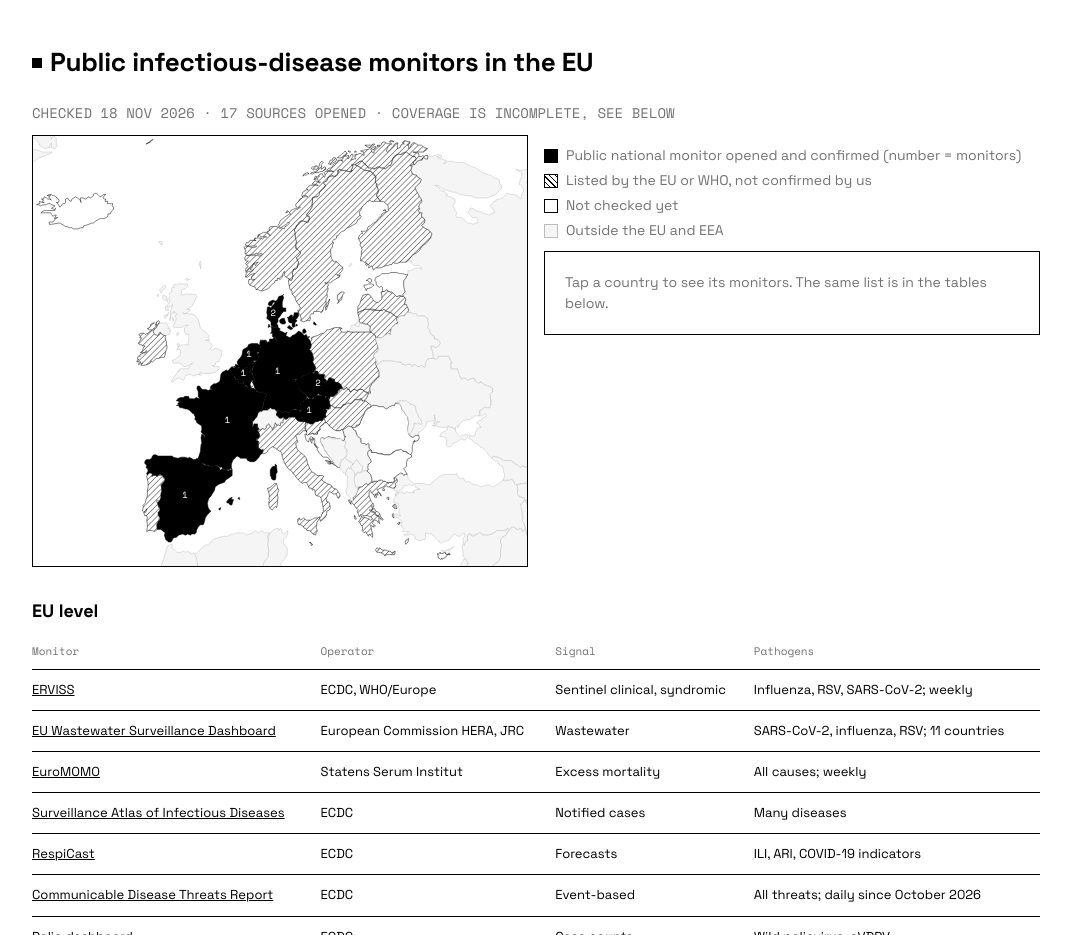
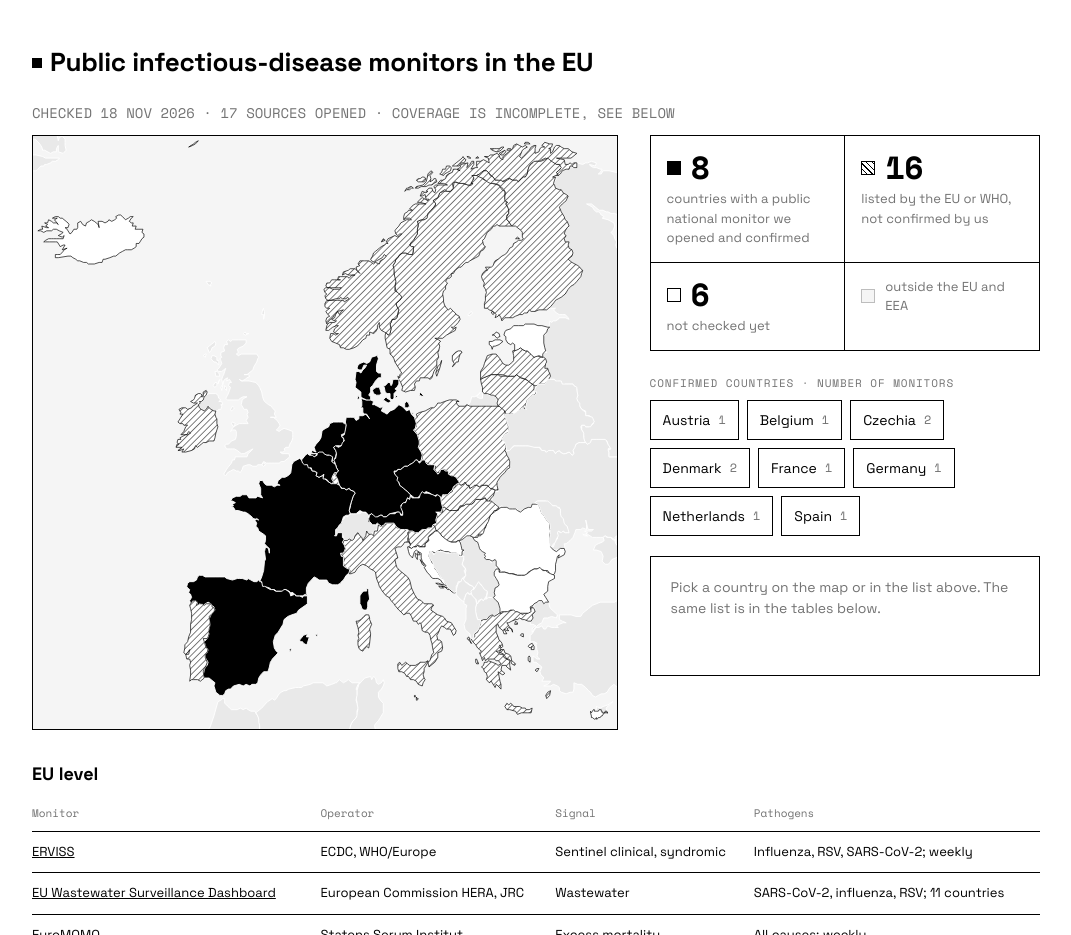
Before and after one commit to kondratevakate/virufy-biosurveillance, a plain HTML site: page app/index.html in a window 1280 px wide. Shown: the part 1820-2755 px from the top of the page, without its empty margins (104-1175 px from the left). Drawn offline with Linux system fonts and the light colour scheme.

Commit message:
Redesign the EU monitors block
- Legend becomes a counter grid (8 confirmed, 16 listed, 6 not checked),
  filled from monitors.json
- Confirmed countries as buttons with the number of monitors; they work
  with a keyboard and select the country on the map
- Map cropped to the EU and EEA, lighter strokes and outside countries,
  finer hatching, selected country outlined; number badges removed
  (they overlapped in the Benelux)
- Map data still loads lazily, with a fallback 3 s after page load
- Service worker cache bumped to virufy-v9

Co-Authored-By: Claude Opus 5.5 <noreply@anthropic.com>

```diff
--- a/app/index.html
+++ b/app/index.html
@@ -78,16 +78,18 @@
     <section class="block" id="monitors">
       <h2><span class="marker"></span>Public infectious-disease monitors in the EU</h2>
       <p class="small mono">CHECKED 18 NOV 2026 · 17 SOURCES OPENED · COVERAGE IS INCOMPLETE, SEE BELOW</p>
-      <div class="grid two map-grid">
-        <div id="monitorMap"><p class="small">Loading the map…</p></div>
-        <div>
-          <ul class="legend small">
-            <li><span class="sq black"></span>Public national monitor opened and confirmed (number = monitors)</li>
-            <li><span class="sq hatch"></span>Listed by the EU or WHO, not confirmed by us</li>
-            <li><span class="sq white"></span>Not checked yet</li>
-            <li><span class="sq grey"></span>Outside the EU and EEA</li>
+      <div class="map-grid">
+        <div id="monitorMap" class="map-frame"><p class="small">Loading the map…</p></div>
+        <div class="monitor-side">
+          <ul class="legend-stats">
+            <li><span class="sq black"></span><span class="stat mono" id="nOk">8</span><span class="small">countries with a public national monitor we opened and confirmed</span></li>
+            <li><span class="sq hatch"></span><span class="stat mono" id="nUnconfirmed">16</span><span class="small">listed by the EU or WHO, not confirmed by us</span></li>
+            <li><span class="sq white"></span><span class="stat mono" id="nUnchecked">6</span><span class="small">not checked yet</span></li>
+            <li><span class="sq grey"></span><span class="small">outside the EU and EEA</span></li>
           </ul>
-          <div id="monitorDetail" class="card"><p class="small">Tap a country to see its monitors. The same list is in the tables below.</p></div>
+          <p class="mono kicker">CONFIRMED COUNTRIES · NUMBER OF MONITORS</p>
+          <div id="countryChips" class="chips" role="group" aria-label="Countries with a confirmed monitor"></div>
+          <div id="monitorDetail" class="card detail" aria-live="polite"><p class="small">Pick a country on the map or in the list above. The same list is in the tables below.</p></div>
         </div>
       </div>
       <h3>EU level</h3>
--- a/app/landing.js
+++ b/app/landing.js
@@ -24,31 +24,49 @@ function detail(country, monitors) {
   return `<h3>${esc(country.name)}</h3><p class="small">Outside the EU and EEA; not part of this list.</p>`;
 }
 
+// Map crop: the EU and EEA from Iceland to Cyprus; Russia and North Africa are cut off.
+const CROP = { lon0: -25, lon1: 35, lat0: 34, lat1: 71.5 };
+
 async function renderMonitorMap() {
   const box = $("monitorMap");
   try {
     const [geo, monitors] = await Promise.all([getJson("data/europe.json"), getJson("data/monitors.json")]);
-    const [lon0, lat0, lon1, lat1] = geo.bounds, k = 14, c = Math.cos((52 * Math.PI) / 180);
+    const { lon0, lon1, lat0, lat1 } = CROP, k = 14, c = Math.cos((52 * Math.PI) / 180);
     const X = (lon) => (lon - lon0) * c * k, Y = (lat) => (lat1 - lat) * k;
     const W = X(lon1), H = Y(lat0);
     const status = (a3) => (monitors.national[a3] ? "ok" : monitors.not_confirmed.includes(a3) ? "unconfirmed"
       : monitors.not_checked.includes(a3) ? "unchecked" : "outside");
-    const fill = { ok: "#000000", unconfirmed: "url(#hatch)", unchecked: "#ffffff", outside: "#f5f5f5" };
     const paths = geo.countries.map((ct) => {
-      const st = status(ct.a3);
       const d = ct.rings.map((r) => `M${r.map(([lo, la]) => `${X(lo).toFixed(1)},${Y(la).toFixed(1)}`).join("L")}Z`).join("");
-      return `<path data-a3="${esc(ct.a3)}" d="${d}" fill="${fill[st]}" stroke="${st === "outside" ? "#bdbdbd" : "#000"}" stroke-width="0.6"><title>${esc(ct.name)}</title></path>`;
+      return `<path data-a3="${esc(ct.a3)}" class="st-${status(ct.a3)}" d="${d}"><title>${esc(ct.name)}</title></path>`;
     }).join("");
-    const counts = geo.countries.filter((ct) => monitors.national[ct.a3]).map((ct) =>
-      `<text x="${X(ct.label[0]).toFixed(1)}" y="${Y(ct.label[1]).toFixed(1)}" font-size="11" font-family="Space Mono, monospace" fill="#fff" text-anchor="middle" dominant-baseline="middle" pointer-events="none">${monitors.national[ct.a3].length}</text>`).join("");
-    box.innerHTML = `<svg viewBox="0 0 ${W.toFixed(0)} ${H.toFixed(0)}" role="img" aria-label="Map of public monitors in the EU and EEA" style="height:auto">
-      <defs><pattern id="hatch" width="5" height="5" patternUnits="userSpaceOnUse" patternTransform="rotate(45)"><rect width="5" height="5" fill="#fff"/><line x1="0" y1="0" x2="0" y2="5" stroke="#000" stroke-width="1"/></pattern></defs>
-      ${paths}${counts}</svg>`;
+    box.innerHTML = `<svg viewBox="0 0 ${W.toFixed(0)} ${H.toFixed(0)}" role="img" aria-label="Map of public monitors in the EU and EEA">
+      <defs><pattern id="hatch" width="4" height="4" patternUnits="userSpaceOnUse" patternTransform="rotate(45)"><rect width="4" height="4" fill="#fff"/><line x1="0" y1="0" x2="0" y2="4" stroke="#000" stroke-width="0.9"/></pattern></defs>
+      <g class="countries">${paths}</g><g class="sel"></g></svg>`;
+
     const byA3 = Object.fromEntries(geo.countries.map((ct) => [ct.a3, ct]));
-    box.querySelector("svg").addEventListener("click", (ev) => {
-      const a3 = ev.target.getAttribute && ev.target.getAttribute("data-a3");
-      if (a3 && byA3[a3]) $("monitorDetail").innerHTML = detail(byA3[a3], monitors);
-    });
+    const svg = box.querySelector("svg"), selLayer = svg.querySelector(".sel");
+    const select = (a3) => {
+      if (!byA3[a3]) return;
+      $("monitorDetail").innerHTML = detail(byA3[a3], monitors);
+      // draw the selected outline on top so its border is not hidden by neighbours
+      const src = svg.querySelector(`.countries path[data-a3="${a3}"]`);
+      svg.querySelectorAll(".is-selected").forEach((el) => el.classList.remove("is-selected"));
+      src?.classList.add("is-selected");
+      selLayer.innerHTML = src ? `<path class="selected" d="${src.getAttribute("d")}"/>` : "";
+      document.querySelectorAll("#countryChips button").forEach((b) => b.setAttribute("aria-pressed", String(b.dataset.a3 === a3)));
+    };
+    svg.addEventListener("click", (ev) => select(ev.target.getAttribute && ev.target.getAttribute("data-a3")));
+
+    // the same countries as buttons: works with a keyboard and on small screens
+    const confirmed = Object.keys(monitors.national).filter((a3) => byA3[a3])
+      .sort((a, b) => byA3[a].name.localeCompare(byA3[b].name));
+    $("countryChips").innerHTML = confirmed.map((a3) =>
+      `<button type="button" data-a3="${esc(a3)}" aria-pressed="false">${esc(byA3[a3].name)} <span class="mono">${monitors.national[a3].length}</span></button>`).join("");
+    $("countryChips").addEventListener("click", (ev) => { const b = ev.target.closest("button"); if (b) select(b.dataset.a3); });
+    $("nOk").textContent = confirmed.length;
+    $("nUnconfirmed").textContent = monitors.not_confirmed.length;
+    $("nUnchecked").textContent = monitors.not_checked.length;
   } catch (e) {
     box.innerHTML = `<div class="card error">The map could not be loaded (${esc(e.message || e)}). The full list is below.</div>`;
   }
@@ -57,11 +75,15 @@ async function renderMonitorMap() {
 // The map data (about 30 KB compressed) is fetched only when the map comes near the screen,
 // so it does not compete with the first screen.
 const mapBox = $("monitorMap");
+let mapStarted = false;
+const startMap = () => { if (!mapStarted) { mapStarted = true; renderMonitorMap(); } };
 if ("IntersectionObserver" in window) {
   const io = new IntersectionObserver((entries) => {
-    if (entries.some((e) => e.isIntersecting)) { io.disconnect(); renderMonitorMap(); }
+    if (entries.some((e) => e.isIntersecting)) { io.disconnect(); startMap(); }
   }, { rootMargin: "800px 0px" });
   io.observe(mapBox);
+  // fallback: load it anyway shortly after the page has loaded
+  window.addEventListener("load", () => setTimeout(startMap, 3000));
 } else {
-  renderMonitorMap();
+  startMap();
 }
--- a/app/styles.css
+++ b/app/styles.css
@@ -96,9 +96,6 @@ img.logo { display: block; height: 20px; width: auto; }
 .brand { gap: 10px; }
 .org.logo-box { padding: 4px; }
 .org.logo-box img { width: 100%; height: auto; }
-.map-grid { align-items: start; }
-#monitorMap svg { height: auto; border: 1px solid var(--ink); cursor: pointer; }
-#monitorMap path:hover { opacity: 0.75; }
 .sq { width: 14px; height: 14px; flex: none; display: inline-block; border: 1px solid var(--ink); }
 .sq.black { background: var(--ink); } .sq.white { background: var(--bg); } .sq.grey { background: var(--fill); border-color: #bdbdbd; }
 .sq.hatch { background: repeating-linear-gradient(45deg, var(--bg) 0 3px, var(--ink) 3px 4px); }
@@ -143,3 +140,33 @@ img.logo { display: block; height: 20px; width: auto; }
 @media (max-width: 900px) { .grid.four { grid-template-columns: repeat(2, 1fr); } }
 @media (max-width: 520px) { .grid.four { grid-template-columns: 1fr; } }
 #modelState { margin-top: 10px; }
+
+/* EU monitors block: map on the left, counters, country list and detail on the right */
+.map-grid { display: grid; grid-template-columns: minmax(0, 3fr) minmax(0, 2fr); gap: 32px; align-items: start; margin: 8px 0 16px; }
+@media (max-width: 820px) { .map-grid { grid-template-columns: 1fr; gap: 24px; } }
+.map-frame { background: var(--fill); border: 1px solid var(--ink); }
+#monitorMap svg { height: auto; display: block; cursor: pointer; }
+#monitorMap path { stroke-linejoin: round; transition: fill-opacity 0.15s; }
+#monitorMap .st-ok { fill: #000; stroke: #fff; stroke-width: 0.8; }
+#monitorMap .st-unconfirmed { fill: url(#hatch); stroke: #000; stroke-width: 0.6; }
+#monitorMap .st-unchecked { fill: #fff; stroke: #000; stroke-width: 0.6; }
+#monitorMap .st-outside { fill: #e9e9e9; stroke: #fff; stroke-width: 0.8; cursor: default; }
+#monitorMap .countries path:not(.st-outside):hover { fill-opacity: 0.7; }
+#monitorMap .selected { fill: none; stroke: #000; stroke-width: 2.4; pointer-events: none; }
+#monitorMap .st-ok.is-selected { fill: #555; }  /* a black outline alone would vanish on a black country */
+
+.legend-stats { list-style: none; padding: 0; margin: 0 0 24px; display: grid; grid-template-columns: 1fr 1fr; border-top: 1px solid var(--ink); border-left: 1px solid var(--ink); }
+.legend-stats li { display: grid; align-content: start; grid-template-columns: auto 1fr; grid-template-rows: auto auto; column-gap: 10px; row-gap: 4px; align-items: center; padding: 14px 16px; border-right: 1px solid var(--ink); border-bottom: 1px solid var(--ink); }
+.legend-stats .sq { grid-row: 1; }
+.legend-stats .stat { grid-row: 1; grid-column: 2; }
+.legend-stats .small { grid-column: 1 / -1; font-size: 13px; }
+.legend-stats li:last-child { grid-template-rows: auto; }
+.legend-stats li:last-child .small { grid-column: 2; grid-row: 1; }
+
+.chips { display: flex; flex-wrap: wrap; gap: 8px; margin: 0 0 20px; }
+.chips button { font-size: 14px; padding: 8px 12px; min-height: 40px; display: inline-flex; align-items: center; gap: 8px; }
+.chips button .mono { font-size: 12px; color: var(--muted); }
+.chips button[aria-pressed="true"] { background: var(--ink); color: var(--bg); }
+.chips button[aria-pressed="true"] .mono { color: var(--bg); }
+.card.detail { min-height: 120px; }
+.card.detail .news li:last-child { border-bottom: 0; }
--- a/app/sw.js
+++ b/app/sw.js
@@ -1,6 +1,6 @@
 // Offline fallback for the app shell, model and data. No audio is ever cached.
 // Network first, so a new deployment is picked up at once; the cache is used only when offline.
-const CACHE = "virufy-v8";
+const CACHE = "virufy-v9";
 const ASSETS = [
   "./", "./index.html", "./app.html", "./landing.js", "./data/europe.json", "./data/monitors.json", "./img/virufy-logo.svg", "./img/virufy-icon.png", "./styles.css", "./app.js", "./manifest.webmanifest",
   "./models/yamnet.tflite", "./data/wastewater.json", "./data/esc50_summary.json", "./data/detection.json", "./data/experiments.json", "./data/uae.json",
```
